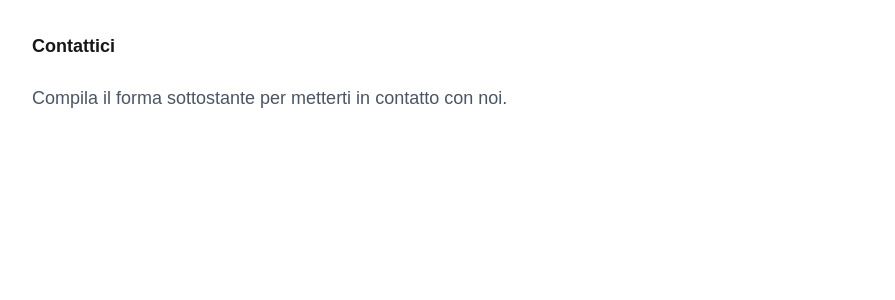
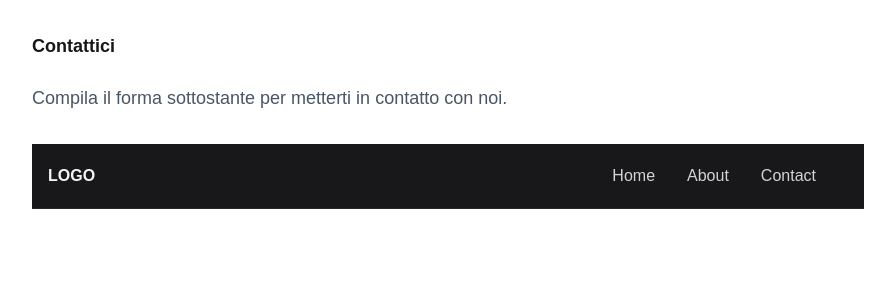
Before and after one commit to AV77web/app, a Next.js app in the folder app/: page /contact in a window 1280 px wide. Shown: the top 300 px of the page, without its empty margins (0-895 px from the left). Built offline with nearby package versions, Linux system fonts and the light colour scheme.

Commit message:
inserito Navbar nella pagina Contatti

```diff
--- a/app/app/contact/page.tsx
+++ b/app/app/contact/page.tsx
@@ -1,4 +1,4 @@
-import Image from "next/image";
+import Navbar from "../../components/Navbar";
 
 export default function Contact() {
     return ( <main className="max-w-4xl ma-auto p-8">
@@ -7,6 +7,7 @@ export default function Contact() {
         <div className="text-lg text-gray-600 mb-8">
             <p>Compila il forma sottostante per metterti in contatto con noi.</p>
         </div>
+        <Navbar/>
 
     </main>)
 }
```
Also changed, not shown: 2 other files (tests, documents, lock files or other folders).
